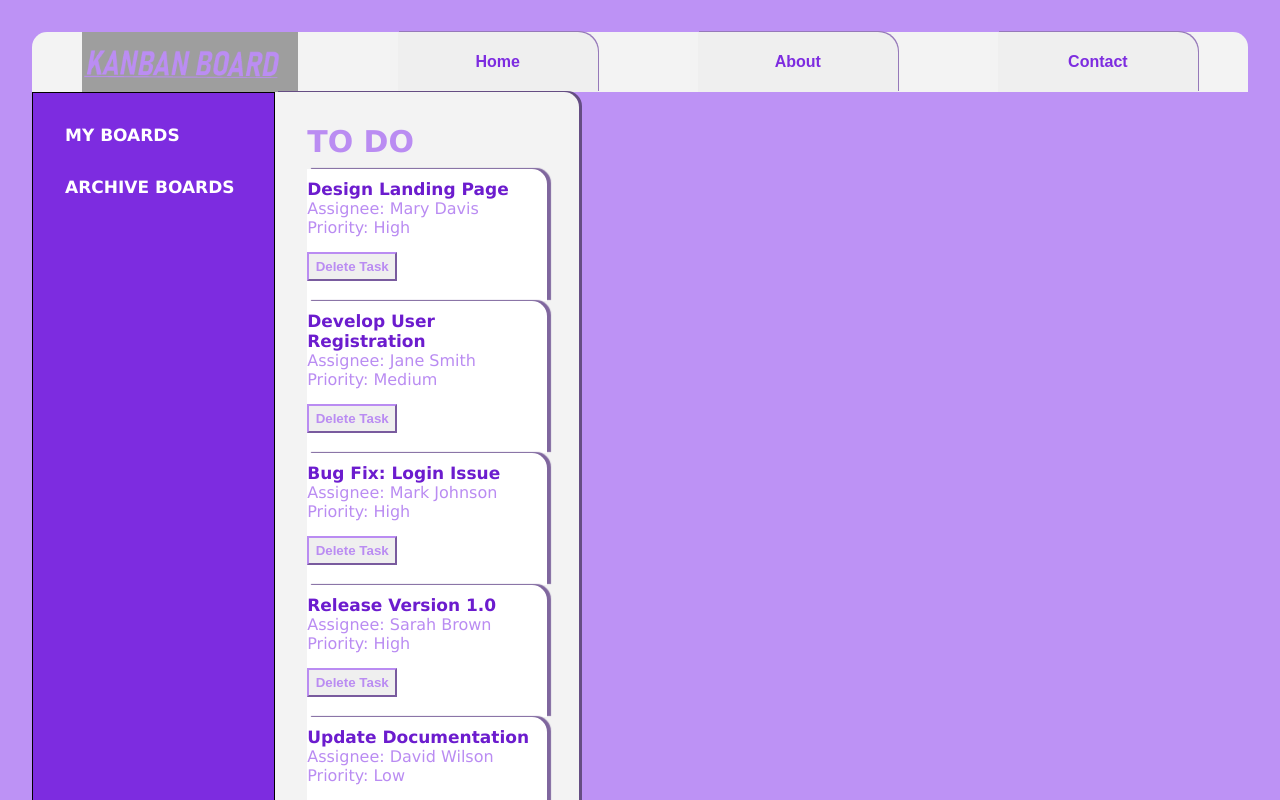
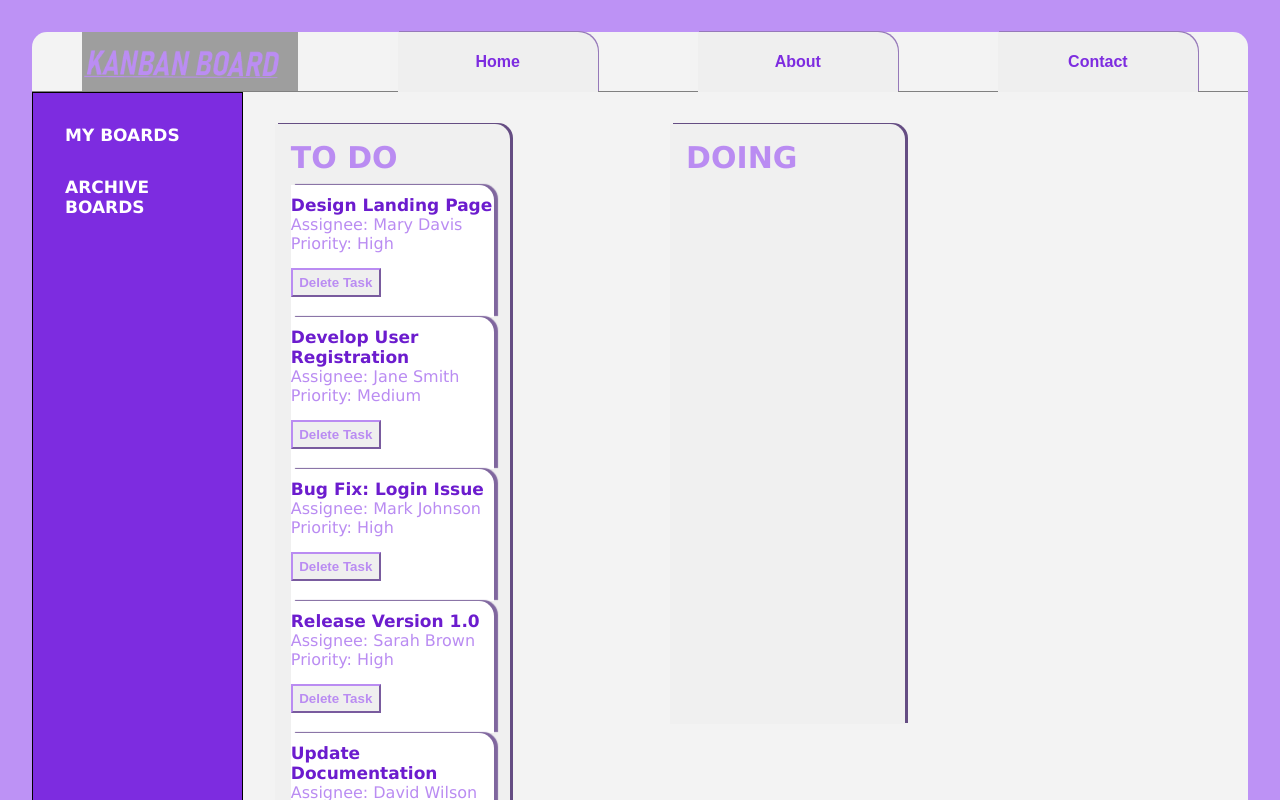
Before and after one commit to Violinistapirata/Kanban-Board, a React (Vite) app in the folder Kanban-Board/: page / in a window 1280 px wide. Shown: the top 800 px of the page. Built offline with nearby package versions, Linux system fonts and the light colour scheme; grey boxes are pictures that could not be loaded.

Commit message:
added doing and done lists

```diff
--- a/Kanban-Board/src/components/CurrentBoard.css
+++ b/Kanban-Board/src/components/CurrentBoard.css
@@ -10,13 +10,22 @@ h1{
 .current-board-container {
     padding: 2rem;
 
-    width: 25%;
+    width: 100%;
+    display: flex;
     justify-content: start;
     align-items: start;
     flex-wrap: wrap;
+    gap: 10rem;
     background-color: #f3f3f3;
 
-    box-shadow: 3px -1px 0px #654d83;
-    border-top-right-radius: 15px;
 
+    div {
+        min-height: 75vh;
+        padding: 1rem;
+        background-color: #F0F0F0;
+        box-shadow: 3px -1px 0px #654d83;
+        border-top-right-radius: 15px;
+        /* border: 1px solid red; */
+        width: 25%;
+    }
 }
--- a/Kanban-Board/src/components/CurrentBoard.jsx
+++ b/Kanban-Board/src/components/CurrentBoard.jsx
@@ -11,12 +11,23 @@ function CurrentBoard({ taskList, setTaskList }) {
 
   return (
     <div className="current-board-container">
+        <div>
             <h1>TO DO</h1>
             <List
                 taskList={taskList}
                 setTaskList={setTaskList}
                 setShowCreateTaskForm={setShowCreateTaskForm}
             />
+        </div>
+        <div>
+            <h1>DOING</h1>
+
+        </div>
+        <div>
+            <h1>DONE</h1>
+
+        </div>
+
       {showCreateTaskForm &&
       <CreateTaskForm
         taskList={taskList}
--- a/Kanban-Board/src/components/NavBar.css
+++ b/Kanban-Board/src/components/NavBar.css
@@ -8,6 +8,7 @@
     background-color: #f3f3f3;
     border-top-right-radius: 15px;
     border-top-left-radius: 15px;
+    border-bottom: 1px solid grey;
 
 }
 
```
Lines whose indentation alone changed are shown as unchanged.
